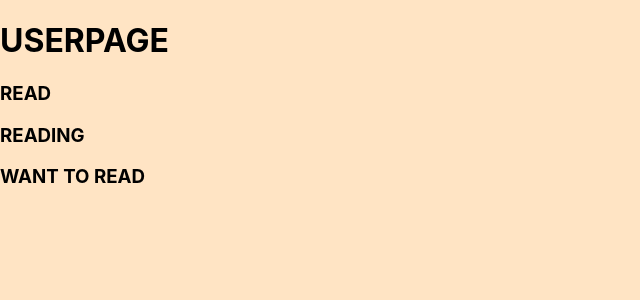
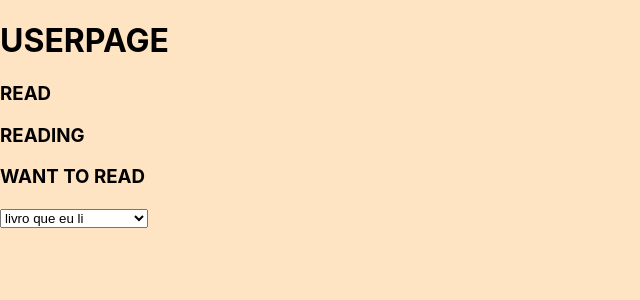
Before and after one commit to walisonabram/Project-2, a React (Create React App) app: page /user-page in a window 1280 px wide. Shown: the top 300 px of the page, without its empty margins (0-640 px from the left). Built offline with nearby package versions, Linux system fonts and the light colour scheme.

Commit message:
add select

```diff
--- a/src/pages/UserPage/UserPage.js
+++ b/src/pages/UserPage/UserPage.js
@@ -16,6 +16,13 @@ function UserPage() {
       <div className="book-list">
 
       </div>
+      <div>
+        <select>
+            <option value='read'> livro que eu li</option>
+            <option value='reading'> livro que estou lendo</option>
+            <option value='want-to-read'> livro que eu quero ler</option>
+        </select>
+      </div>
     </div>
   );
 }
```
